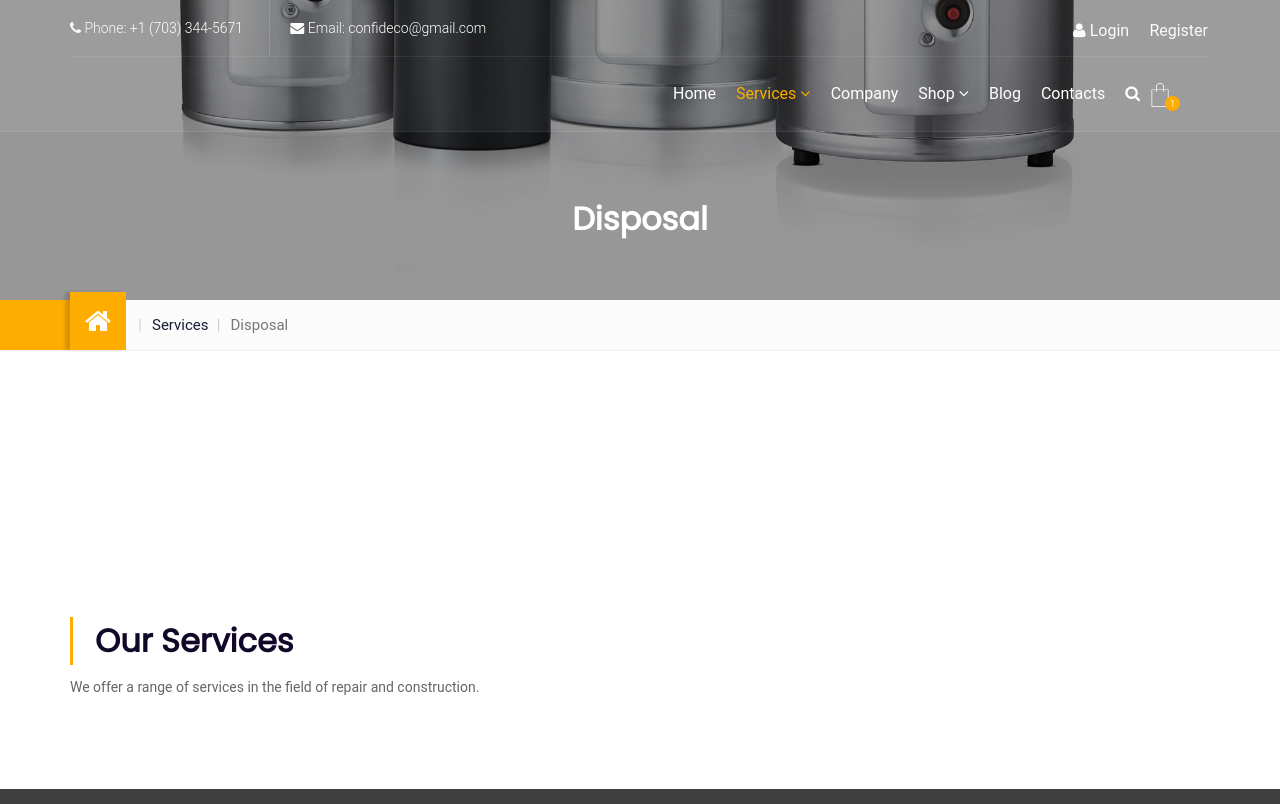
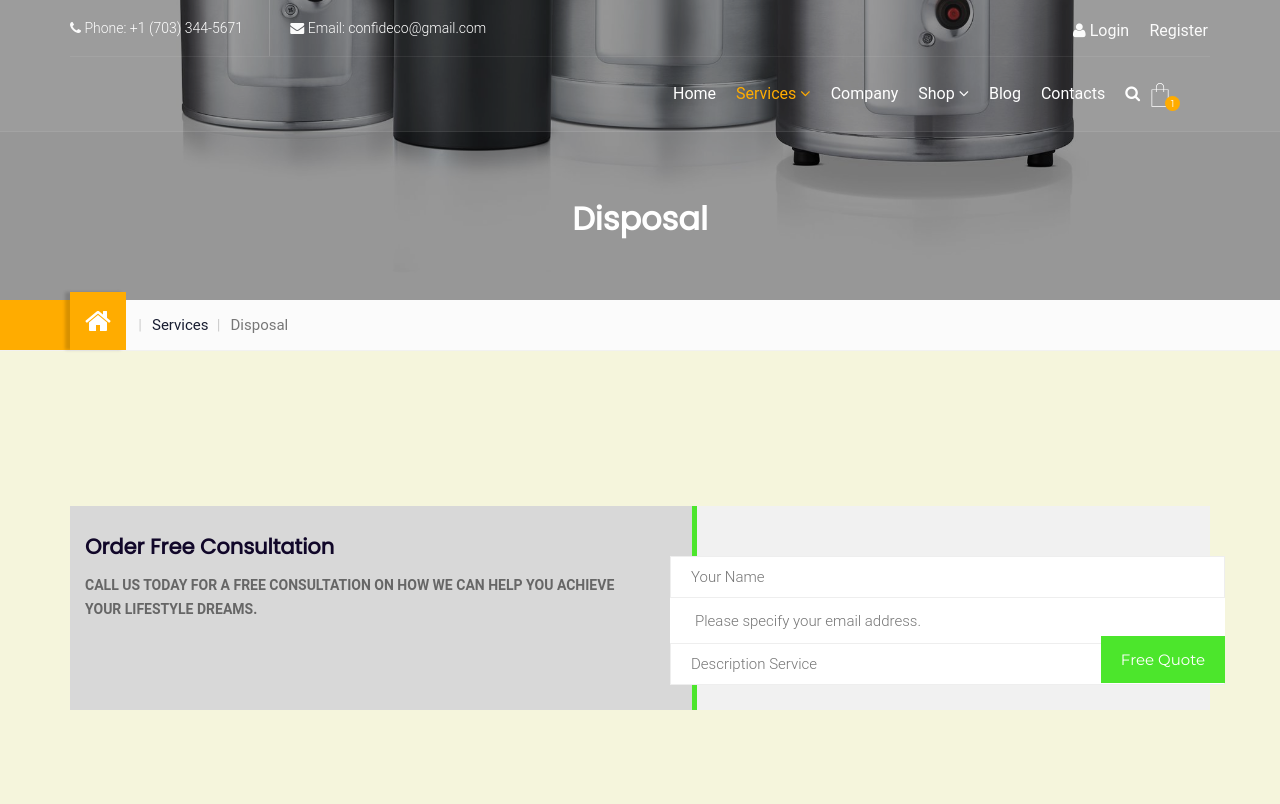
Before and after one commit to TumashenkaAliaksandr/confide_construction, a Django app: page /disposal/ in a window 1280 px wide. Shown: the top 804 px of the page. Run offline with Django 4.2, Linux system fonts and the light colour scheme; data that the repository does not hold is empty; some libraries are stand-ins or nearby versions; grey boxes are pictures that could not be loaded.

Commit message:
added new madel from view in template Disposal

```diff
--- a/webapp/templates/webapp/services/disposal.html
+++ b/webapp/templates/webapp/services/disposal.html
@@ -26,105 +26,80 @@
     <!-- End breadcrumb -->
 
 
-    <!--store detail -->
-    <section id="store-detail" class="store-detail">
+    <!--* Services*-->
+    <section id="mt_services" class="services_one">
         <div class="container">
-            <div class="single-product-content">
+
+            <div class="services-detail mar-bottom-80">
                 <div class="row">
-                 {% for main_photo in disp_obj %}
-                    <div class="col-sm-6">
-                        <div class="thumbnail-images">
-                            <div class="slider slider-store">
-                                <div>
-                                   <img src="{{ main_photo.photo.url }}" alt="1">
-                                </div>
-                            </div>
-                            <div class="slider slider-thumbs">
-                                <div>
-                                   <img src="{{ main_photo.photo.url }}" alt="1">
-                                </div>
+                    {% for main_disposal in disp_obj %}
+                        <div class="col-md-8 col-sm-12">
+                            <span class="page-title mar-bottom-15">Confide Construction</span>
+                            <h2 class="mar-bottom-15">We individually assess each <br> plan and offer optimal solutions
+                            </h2>
+                            <p>{{ main_disposal.description }}<br><br>
+                                {{ main_disposal.material }}</p>
+                        </div>
+                        <div class="col-md-4 col-sm-12">
+                            <div class="slider-services">
+                                {% for all_photo in main_disposal.photos.all %}
+                                    <div><img src="{{ all_photo.photo.url }}" class="img-fixed-size-eight"
+                                              alt="services-img"></div>
+                                {% endfor %}
                             </div>
                         </div>
-                    </div>
                     {% endfor %}
+                </div>
+            </div>
 
-                    {% for main_disposal in disp_obj %}
-                    <div class="col-sm-6">
-                        <div class="single-product-summary">
-                            <div class="entry-summary">
-                                <h2 class="single-product-title">{{ main_disposal.name }}</h2>
-                                <div class="rt-product-meta-wrapper">
-                                    <span class="price">
-                                        <del>
-                                            <span class="rt-price-amount">
-                                                <span>$</span>{{ main_disposal.price }}</span>
-                                        </del>
-                                        <ins>
-                                            <span class="rt-price-amount">
-                                                <span>$</span>{{ main_disposal.discount }}</span>
-                                        </ins>
-                                    </span>
-                                </div>
-                                <div class="product-details_short-description mar-top-30">
-                                    <p>{{ main_disposal.description }}</p>
-                                </div>
-
-                                <form class="cart mar-top-30" action="{% url 'webapp:process_payment' %}" method="post">
-                                    {% csrf_token %}
-                                    <div class="quantity-buttons">
-                                        <label class="screen-reader-text">Quantity</label>
-                                        <input type="number" class="quantity-input" name="quantity" min="1" max="100" placeholder="No.">
+            <!--*Newsletter*-->
+            <div id="newsletter">
+                <div class="container">
+                    <div class="row">
+                        <div class="col-sm-6 col-xs-12">
+                            <div class="news-content">
+                                <h3>Order Free Consultation</h3>
+                                <p class="beige"><b>CALL US TODAY FOR A FREE CONSULTATION ON HOW WE CAN HELP YOU ACHIEVE
+                                    YOUR LIFESTYLE DREAMS.</b></p>
+                            </div>
+                        </div>
+                        <div class="col-sm-6 col-xs-12">
+                            <div class="mailpoet_form">
+                                <form target="_self" method="post" action="" novalidate="">
+                                    <input type="text" name="name" placeholder="Your Name">
+                                    <input type="email" class="mailpoet_text" name="email" title="Email"
+                                           placeholder="Please specify your email address.">
+                                    <input type="text" name="description" placeholder="Description Service">
+                                    <div class="button">
+                                        <input type="submit" class="mailpoet_submit" value="Free Quote">
                                     </div>
-
-                                    <button type="submit" name="add-to-cart" value="1605" class="mt_btn_yellow">Add to
-                                        cart
-                                    </button>
                                 </form>
                             </div>
                         </div>
                     </div>
+                </div>
+            </div>
+            <!--*End Newsletter*-->
+
+            <div class="services-detail mar-bottom-80">
+                <div class="row">
+                    {% for main_disposal_serv in disp_serv %}
+                        <div class="col-md-4 col-sm-12">
+                            <div class="box">
+                                <div class="box-content">
+                                    <h3 class="mar-bottom-20">{{ main_disposal_serv.name }}</h3>
+                                    <img src="{{ main_disposal_serv.photo.url }}" class="img-fixed-size-seven"
+                                         alt="services-1">
+                                    <p class="mar-top-20">{{ main_disposal_serv.description }}</p>
+                                </div>
+                            </div>
+                        </div>
                     {% endfor %}
                 </div>
             </div>
         </div>
     </section>
-    <!--/End store detail -->
-
-
-    <!-- store tab -->
-    <section id="store-tabs" class="store-tabs">
-        <div class="container">
-            <div class="row">
-                <div class="col-xs-12 ">
-                    {% for main_info in disp_obj %}
-                    <div id="store-tab-main" class="">
-                        <ul class="nav nav-tabs">
-                            <li class="active"><a  href="#1" data-toggle="tab">Description</a></li>
-                            <li><a href="#2" data-toggle="tab">Advantages Information</a></li>
-                            <li><a href="#3" data-toggle="tab">Material</a></li>
-                        </ul>
-
-                        <div class="tab-content">
-                            <div class="tab-pane active" id="1">
-                                <p>{{ main_info.description }}</p>
-                            </div>
-
-                            <div class="tab-pane" id="2">
-                              <p>{{ main_info.advantages }}</p>
-                            </div>
-
-                            <div class="tab-pane" id="3">
-                              <p>{{ main_info.material }}</p>
-                            </div>
-                        </div>
-                    </div>
-                    {% endfor %}
-
-                </div>
-            </div>
-        </div>
-    </section>
-    <!-- End store tab -->
+    <!--* End Services*-->
 
 
     <!-- store -->
--- a/webapp/views.py
+++ b/webapp/views.py
@@ -160,7 +160,8 @@ def drywall(request):
 
 def disposal(request):
     """Disposal Constract"""
-    disp_obj = DisposalService.objects.all()
+    disp_obj = Disposal.objects.all()
+    disp_serv = DisposalService.objects.all()
     main_serv = Services.objects.all()
 
     context = locals()
```
